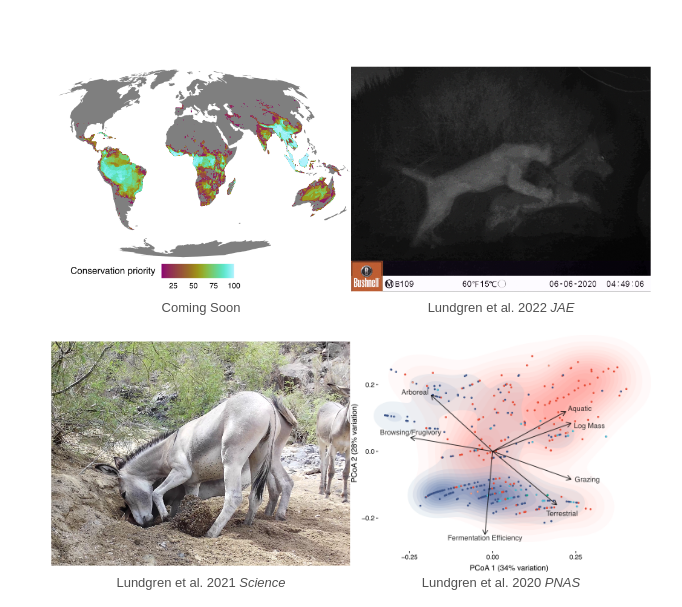
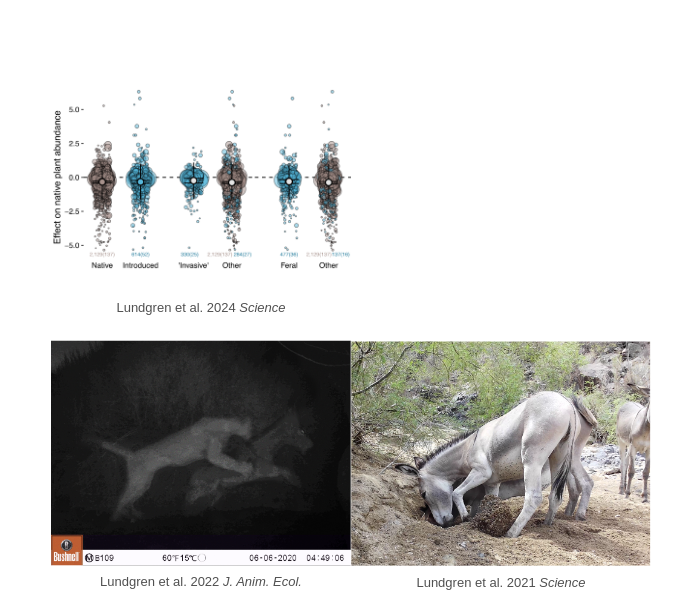
Before and after one commit to ejlundgren/ejlundgren.github.io, an Eleventy site: page index.njk in a window 1280 px wide. Shown: the part 109-716 px from the top of the page, without its empty margins (289-971 px from the left). Built offline with nearby package versions, Linux system fonts and the light colour scheme; Eleventy itself is replaced by a stand-in of ours; files that its build step writes are made by us from their sources.

Commit message:
update to title page

```diff
--- a/index.njk
+++ b/index.njk
@@ -6,15 +6,15 @@ order: 1
 ---
     <div class="pub-thumbs">
         <div class="thumb">
-            {# <a href="#"> #}
-                {% image "assets/images/fig_1.png", "Map" %}
-                <figcaption>Coming Soon</figcaption>
+            <a href="assets/pubs/Lundgren_et_al_2024.pdf">
+                {% image "assets/images/meta_fig_1.png", "Map" %}
+                <figcaption>Lundgren et al. 2024 <em>Science</em></figcaption>
             {# </a> #}
         </div>
         <div class="thumb">
             <a href="http://doi.org/10.1111/1365-2656.13766">
                 {% image "assets/images/fig_2.png", "A novel trophic cascade between cougars and feral donkeys shapes desert wetlands" %}
-                <figcaption>Lundgren et al. 2022 <em>JAE</em></figcaption>
+                <figcaption>Lundgren et al. 2022 <em>J. Anim. Ecol.</em></figcaption>
             </a>
         </div>
         <div class="thumb">
```
Also changed, not shown: assets/images/meta_fig_1.png (added).
